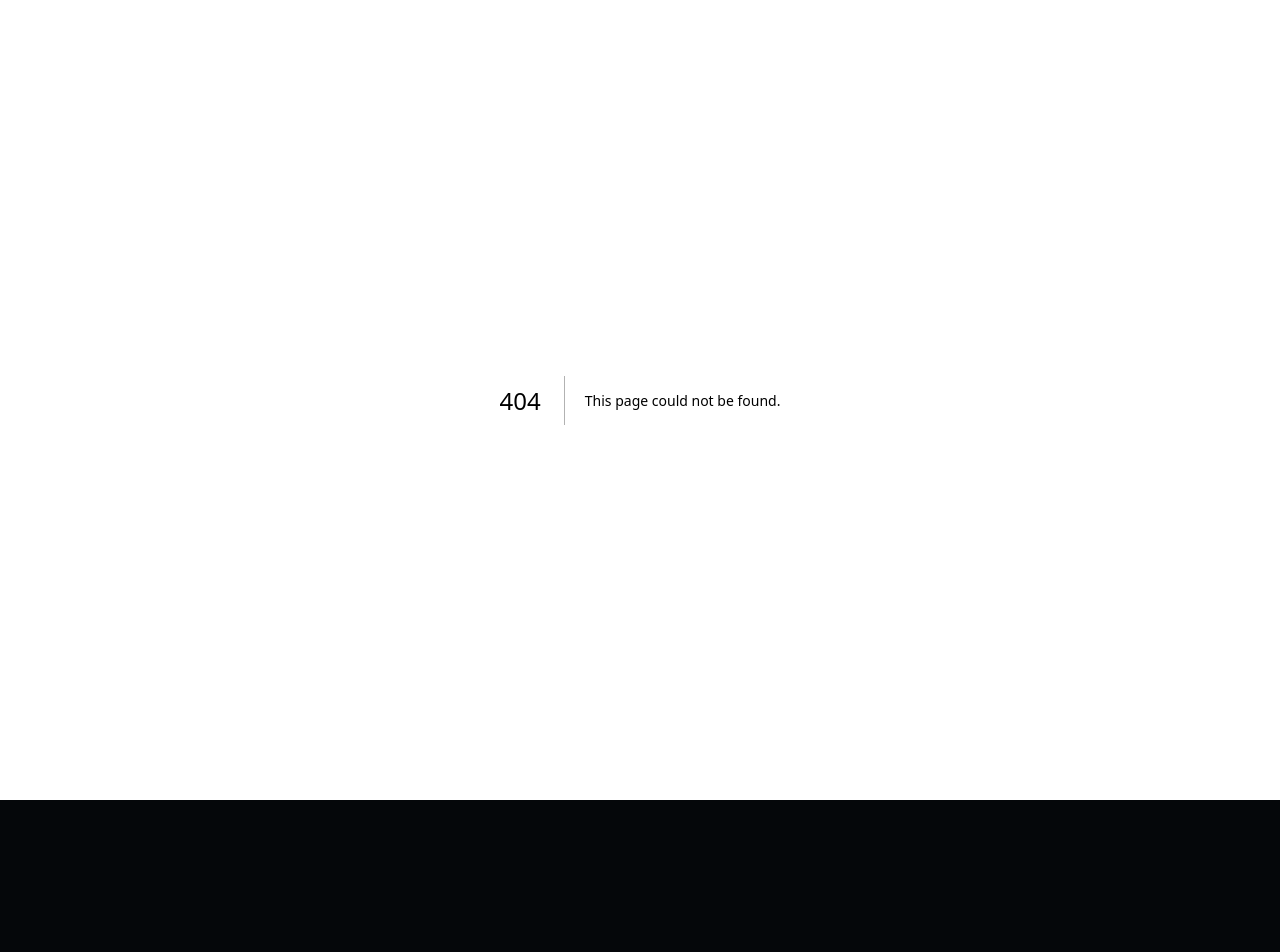
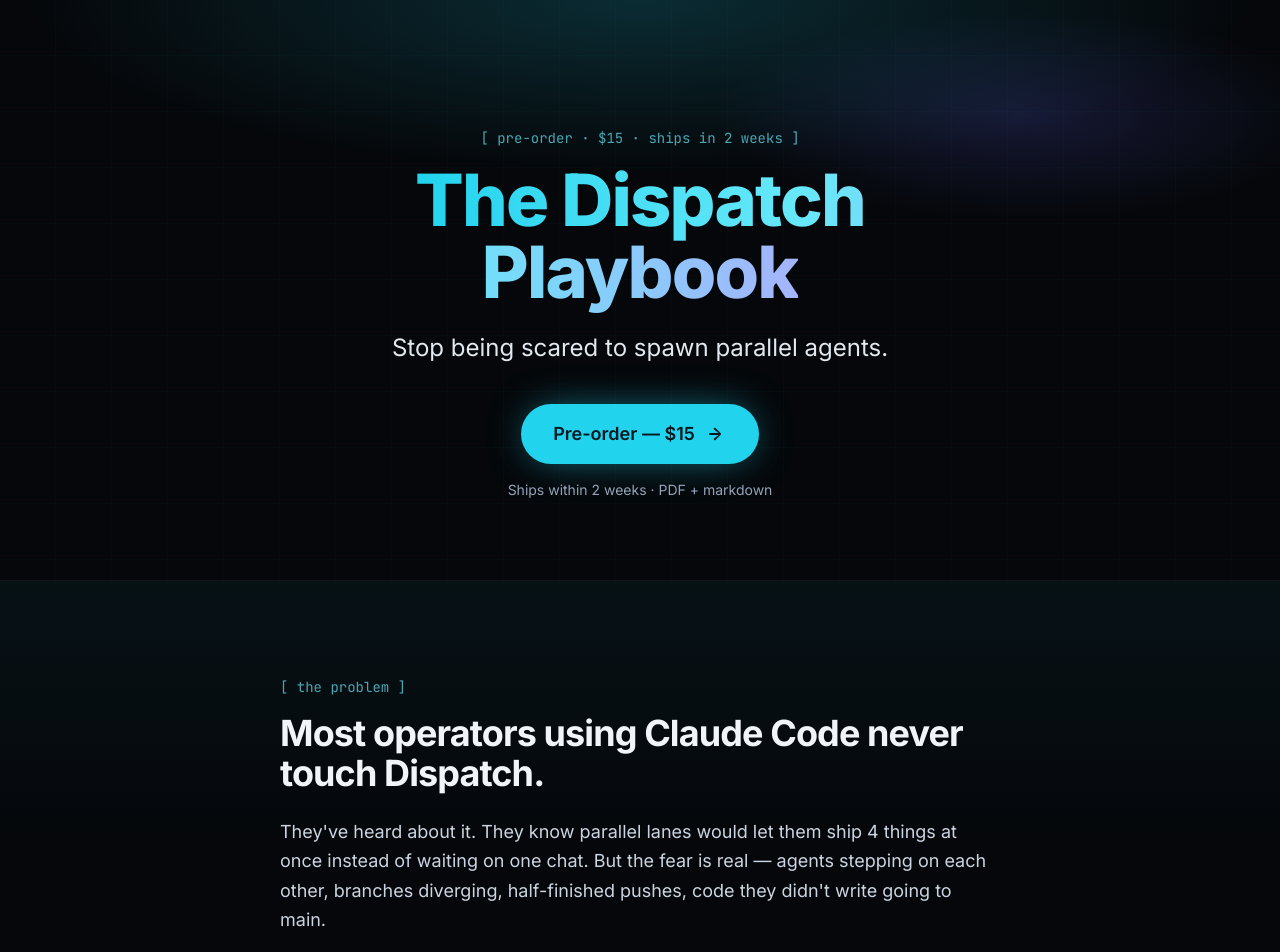
Before and after one commit to cwhited26/aipocketagency-website, a Next.js app: page /dispatch-playbook in a window 1280 px wide. Before the commit this address had no page. Shown: the top 952 px of the page. Before the commit the page ends 800 px from the top, so only its background shows below. Built offline with nearby package versions, Linux system fonts and the light colour scheme.

Commit message:
[2026-05-11 Claude Code] APA: pre-order page for Dispatch Playbook ($15)

```diff
--- /dev/null
+++ b/src/app/dispatch-playbook/page.tsx
@@ -0,0 +1,251 @@
+import type { Metadata } from "next";
+import Link from "next/link";
+
+const STRIPE_PAYMENT_LINK = "https://buy.stripe.com/test_dRm6oIf2Zgb08pfaNegQE00";
+
+const PAGE_URL = "https://aipocketagency.com/dispatch-playbook";
+const PAGE_TITLE = "The Dispatch Playbook — pre-order $15";
+const PAGE_DESCRIPTION =
+  "Stop being scared to spawn parallel agents. The operator manual for running parallel Claude Code agents without them stepping on each other. Pre-order $15, ships in 2 weeks.";
+
+export const metadata: Metadata = {
+  title: PAGE_TITLE,
+  description: PAGE_DESCRIPTION,
+  alternates: { canonical: PAGE_URL },
+  openGraph: {
+    title: PAGE_TITLE,
+    description: PAGE_DESCRIPTION,
+    url: PAGE_URL,
+    siteName: "AI Pocket Agency",
+    type: "website",
+    images: [
+      {
+        url: "https://aipocketagency.com/og-share.png",
+        width: 1200,
+        height: 630,
+        alt: "The Dispatch Playbook — pre-order $15",
+      },
+    ],
+  },
+  twitter: {
+    card: "summary_large_image",
+    title: PAGE_TITLE,
+    description: PAGE_DESCRIPTION,
+    images: ["https://aipocketagency.com/og-share.png"],
+  },
+};
+
+const MONO_FONT =
+  "var(--font-jetbrains-mono), ui-monospace, SFMono-Regular, Menlo, monospace";
+
+const SECTIONS: { n: number; title: string }[] = [
+  { n: 1, title: "Why Dispatch matters (vs single-thread Claude Code)" },
+  { n: 2, title: "The “rogue agent” fear and why it’s solvable" },
+  { n: 3, title: "The 3-tier task model: cowork vs code vs main thread" },
+  { n: 4, title: "Worktree-based parallel lane pattern (agents don’t step on each other)" },
+  { n: 5, title: "Standing rules every lane needs (rebase, verify push, self-cleanup)" },
+  { n: 6, title: "How to write a clean lane prompt (verbatim copy, success criteria, blockers)" },
+  { n: 7, title: "Verification discipline (lane-report vs disk vs remote vs behavior-verified)" },
+  { n: 8, title: "Parallel orchestration patterns (sequential, fan-out, watch-and-merge)" },
+  {
+    n: 9,
+    title:
+      "Common failure modes (duplicate lanes, stale branches, push conflicts, FUSE EPERM, dispatch timeouts)",
+  },
+  { n: 10, title: "Real example walkthroughs (Patrick / APA / TVE — client specifics scrubbed)" },
+  { n: 11, title: "What to do when it goes wrong (abort, rollback, recover)" },
+];
+
+export default function Page() {
+  return (
+    <main className="min-h-screen text-slate-100">
+      <Hero />
+      <Problem />
+      <WhatsInside />
+      <TheDeal />
+      <Footer />
+    </main>
+  );
+}
+
+function SectionLabel({ children }: { children: React.ReactNode }) {
+  return (
+    <div
+      className="mb-4 whitespace-nowrap text-xs text-cyan-300/70 sm:text-sm"
+      style={{ fontFamily: MONO_FONT }}
+    >
+      [ {children} ]
+    </div>
+  );
+}
+
+function PreorderCTA({ size = "lg" }: { size?: "md" | "lg" }) {
+  const pad = size === "lg" ? "px-8 py-4 text-base sm:text-lg" : "px-6 py-3 text-base";
+  return (
+    <Link
+      href={STRIPE_PAYMENT_LINK}
+      className={`group inline-flex flex-col items-center gap-1 rounded-full bg-accent ${pad} font-semibold text-accent-foreground shadow-[0_0_40px_-10px_rgba(34,211,238,0.7)] transition hover:scale-[1.02] hover:shadow-[0_0_60px_-8px_rgba(34,211,238,0.85)] sm:flex-row sm:gap-3`}
+    >
+      <span>Pre-order — $15</span>
+      <svg
+        aria-hidden
+        viewBox="0 0 20 20"
+        className="hidden h-5 w-5 transition group-hover:translate-x-1 sm:inline"
+        fill="currentColor"
+      >
+        <path d="M7.05 4.05a1 1 0 011.414 0l5.243 5.243a1 1 0 010 1.414l-5.243 5.243a1 1 0 01-1.414-1.414L11.586 11H3a1 1 0 110-2h8.586L7.05 5.464a1 1 0 010-1.414z" />
+      </svg>
+    </Link>
+  );
+}
+
+function Hero() {
+  return (
+    <section className="relative overflow-hidden border-b border-white/5">
+      <div className="absolute inset-0 bg-grid opacity-40" aria-hidden />
+      <div className="absolute inset-0 bg-hero-glow" aria-hidden />
+      <div className="relative mx-auto max-w-3xl px-6 pb-20 pt-24 sm:pt-32">
+        <div className="flex flex-col items-center text-center">
+          <div
+            className="mb-4 whitespace-nowrap text-xs text-cyan-300/70 sm:text-sm"
+            style={{ fontFamily: MONO_FONT }}
+          >
+            [ pre-order · $15 · ships in 2 weeks ]
+          </div>
+          <h1 className="text-balance text-5xl font-extrabold leading-[1.05] tracking-tight sm:text-6xl md:text-7xl">
+            <span className="bg-gradient-to-r from-accent via-cyan-300 to-indigo-300 bg-clip-text text-transparent">
+              The Dispatch Playbook
+            </span>
+          </h1>
+          <p className="mt-6 text-balance text-xl text-slate-200 sm:text-2xl">
+            Stop being scared to spawn parallel agents.
+          </p>
+          <div className="mt-10">
+            <PreorderCTA />
+          </div>
+          <p className="mt-4 text-sm text-slate-400">
+            Ships within 2 weeks · PDF + markdown
+          </p>
+        </div>
+      </div>
+    </section>
+  );
+}
+
+function Problem() {
+  return (
+    <section className="border-b border-white/5 bg-gradient-to-b from-accent/[0.05] via-transparent to-transparent">
+      <div className="mx-auto max-w-3xl px-6 py-20 sm:py-24">
+        <SectionLabel>the problem</SectionLabel>
+        <h2 className="text-3xl font-bold tracking-tight sm:text-4xl">
+          Most operators using Claude Code never touch Dispatch.
+        </h2>
+        <div className="mt-6 space-y-5 text-lg leading-relaxed text-slate-300">
+          <p>
+            They&apos;ve heard about it. They know parallel lanes would let them
+            ship 4 things at once instead of waiting on one chat. But the fear
+            is real — agents stepping on each other, branches diverging,
+            half-finished pushes, code they didn&apos;t write going to main.
+          </p>
+          <p>
+            So they stay single-threaded. Watch one agent work. Hit
+            &ldquo;allow&rdquo; every 5 minutes. Wait.
+          </p>
+        </div>
+      </div>
+    </section>
+  );
+}
+
+function WhatsInside() {
+  return (
+    <section className="border-b border-white/5 bg-black/30">
+      <div className="mx-auto max-w-3xl px-6 py-20 sm:py-24">
+        <SectionLabel>what&apos;s inside</SectionLabel>
+        <h2 className="text-3xl font-bold tracking-tight sm:text-4xl">
+          The operator manual I should have had.
+        </h2>
+        <div className="mt-6 space-y-5 text-lg leading-relaxed text-slate-300">
+          <p>
+            The Dispatch Playbook is the operator manual I should have had when
+            I started running parallel agents. Eleven sections covering:
+          </p>
+        </div>
+        <ol className="mt-8 space-y-3">
+          {SECTIONS.map((s) => (
+            <li
+              key={s.n}
+              className="flex items-start gap-4 rounded-2xl border border-white/10 bg-white/[0.02] p-4 sm:p-5"
+            >
+              <span
+                className="mt-0.5 inline-flex h-7 w-7 shrink-0 items-center justify-center rounded-full bg-accent/10 text-sm font-semibold text-accent"
+                style={{ fontFamily: MONO_FONT }}
+              >
+                {s.n}
+              </span>
+              <span className="text-base leading-relaxed text-slate-200 sm:text-lg">
+                {s.title}
+              </span>
+            </li>
+          ))}
+        </ol>
+        <p className="mt-8 text-lg leading-relaxed text-slate-300">
+          PDF + markdown bundle, written in plain operator voice.{" "}
+          <span className="text-slate-100">No theory. No filler.</span> Just the
+          rules I run my own multi-agent setup on.
+        </p>
+      </div>
+    </section>
+  );
+}
+
+function TheDeal() {
+  return (
+    <section className="relative overflow-hidden border-b border-white/5 bg-gradient-to-b from-accent/5 via-transparent to-transparent">
+      <div className="absolute inset-0 bg-hero-glow" aria-hidden />
+      <div className="relative mx-auto flex max-w-3xl flex-col items-center px-6 py-24 text-center sm:py-28">
+        <SectionLabel>the deal</SectionLabel>
+        <h2 className="text-balance text-3xl font-extrabold tracking-tight sm:text-4xl md:text-5xl">
+          $15. Ships within 2 weeks. First 50 buyers get the live walkthrough.
+        </h2>
+        <p className="mt-6 max-w-2xl text-balance text-lg leading-relaxed text-slate-300 sm:text-xl">
+          Pre-order today, ships within 2 weeks to your inbox. First 50 buyers
+          get an invite to a 30-minute live walkthrough call where I
+          screen-share my actual setup running 6 lanes at once and answer
+          questions.
+        </p>
+        <div className="mt-10">
+          <PreorderCTA />
+        </div>
+        <p className="mt-6 text-sm text-slate-400">
+          Want the whole brain pattern, not just the playbook?{" "}
+          <Link
+            href="/"
+            className="text-accent underline-offset-4 transition hover:underline"
+          >
+            aipocketagency.com
+          </Link>
+        </p>
+      </div>
+    </section>
+  );
+}
+
+function Footer() {
+  return (
+    <footer className="bg-black/40">
+      <div className="mx-auto max-w-3xl px-6 py-12 text-center">
+        <p className="text-sm leading-relaxed text-slate-400">
+          Ships as PDF + markdown to the email used at checkout. If you
+          don&apos;t get it within 2 weeks, full refund — just reply to the
+          receipt.
+        </p>
+      </div>
+      <div className="border-t border-white/5">
+        <div className="mx-auto max-w-5xl px-6 py-4 text-xs text-slate-600">
+          © {new Date().getFullYear()} Whited Consulting. All rights reserved.
+        </div>
+      </div>
+    </footer>
+  );
+}
```
